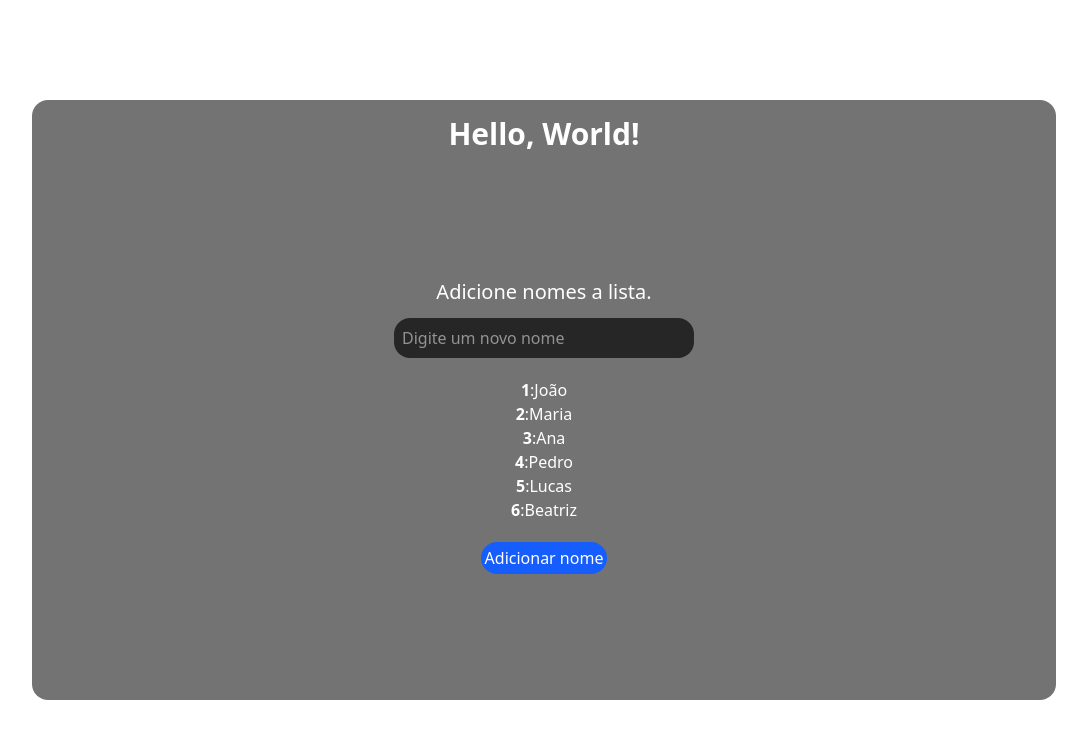
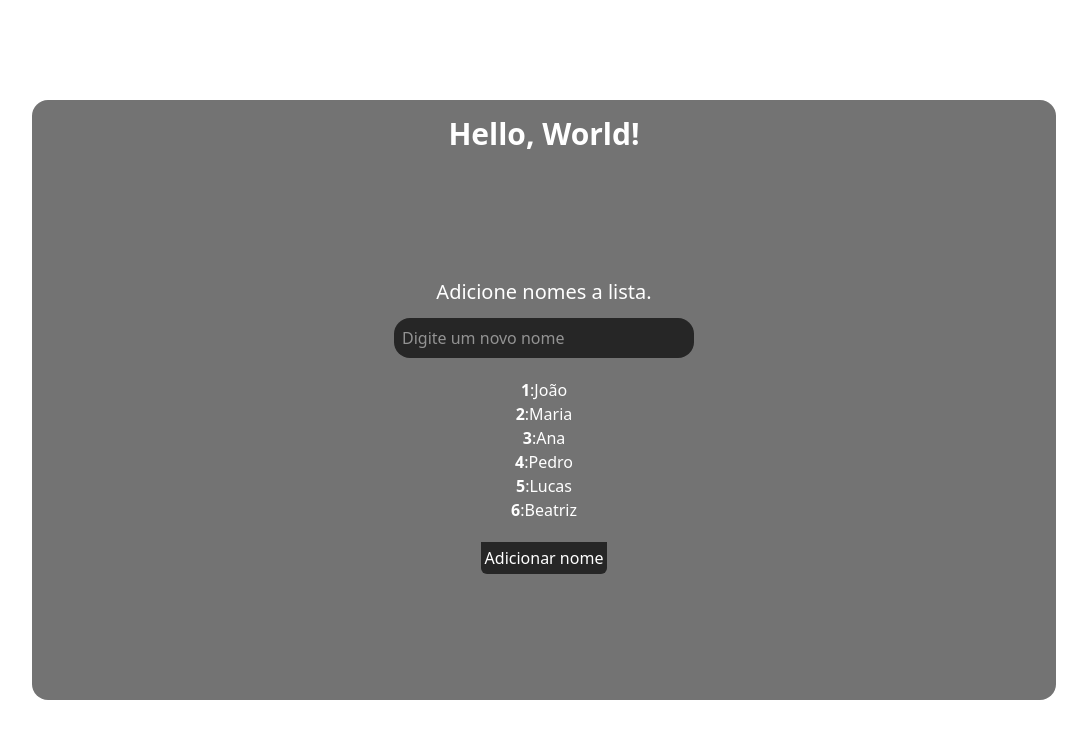
Before and after one commit to snyted/learning-react, a React (Vite) app: page / in a window 1280 px wide. Shown: the top 738 px of the page, without its empty margins (96-1183 px from the left). Built offline with nearby package versions, Linux system fonts and the light colour scheme.

Commit message:
feat: focus && button/disable/hover

```diff
--- a/src/components/NameList.tsx
+++ b/src/components/NameList.tsx
@@ -1,4 +1,4 @@
-import { useState } from "react";
+import { useRef, useState } from "react";
 
 const NameList = () => {
   const [names, setName] = useState<string[]>([
@@ -11,7 +11,7 @@ const NameList = () => {
   ]);
 
   const [inputName, setInputName] = useState<string>("");
-
+  const inputRef = useRef<HTMLInputElement>(null)
   function formatName(name: string): string {
     return name
       .trim()
@@ -23,10 +23,11 @@ const NameList = () => {
   function addName(): void {
     if (
       !names.map((n) => formatName(n)).includes(formatName(inputName)) &&
-      !inputName.trim()
+      inputName.trim() !== ""
     ) {
       setName([...names, inputName]);
       setInputName("");
+      inputRef.current?.focus()
     }
   }
 
@@ -38,11 +39,14 @@ const NameList = () => {
         type="text"
         placeholder="Digite um novo nome"
         value={inputName}
+        ref={inputRef}
+        maxLength={5}
         onChange={(e: React.ChangeEvent<HTMLInputElement>) => {
           setInputName(e.target.value);
-          console.log(inputName);
         }}
-        onKeyDown={(e: React.KeyboardEvent<HTMLInputElement>) => e.key == "Enter" && addName()}
+        onKeyDown={(e: React.KeyboardEvent<HTMLInputElement>) =>
+          e.key == "Enter" && addName()
+        }
       />
       <ul
         className="max-h-1/3 p-2 overflow-auto [&::-webkit-scrollbar]:w-2
@@ -59,7 +63,16 @@ const NameList = () => {
           );
         })}
       </ul>
-      <button className="bg-blue-600 rounded-2xl p-1" onClick={addName}>
+      <button
+        className={`p-1 rounded-b-md transition-colors duration-700
+        ${
+          inputName.trim()
+            ? "bg-blue-500 hover:bg-blue-800 cursor-pointer transition-all"
+            : "bg-neutral-800 cursor-not-allowed"
+        }`}
+        disabled={!inputName.trim()}
+        onClick={addName}
+      >
         Adicionar nome
       </button>
     </div>
```
